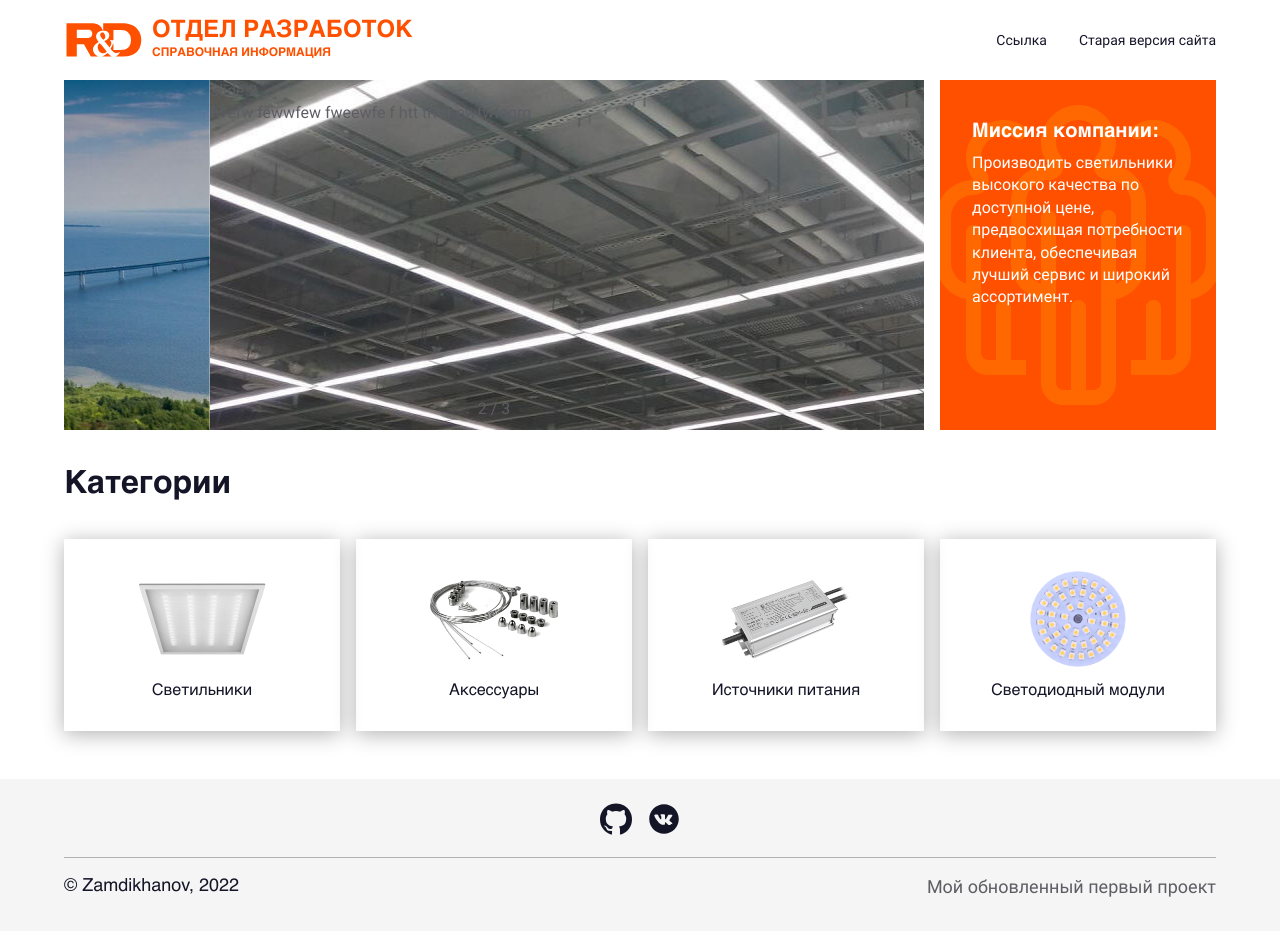
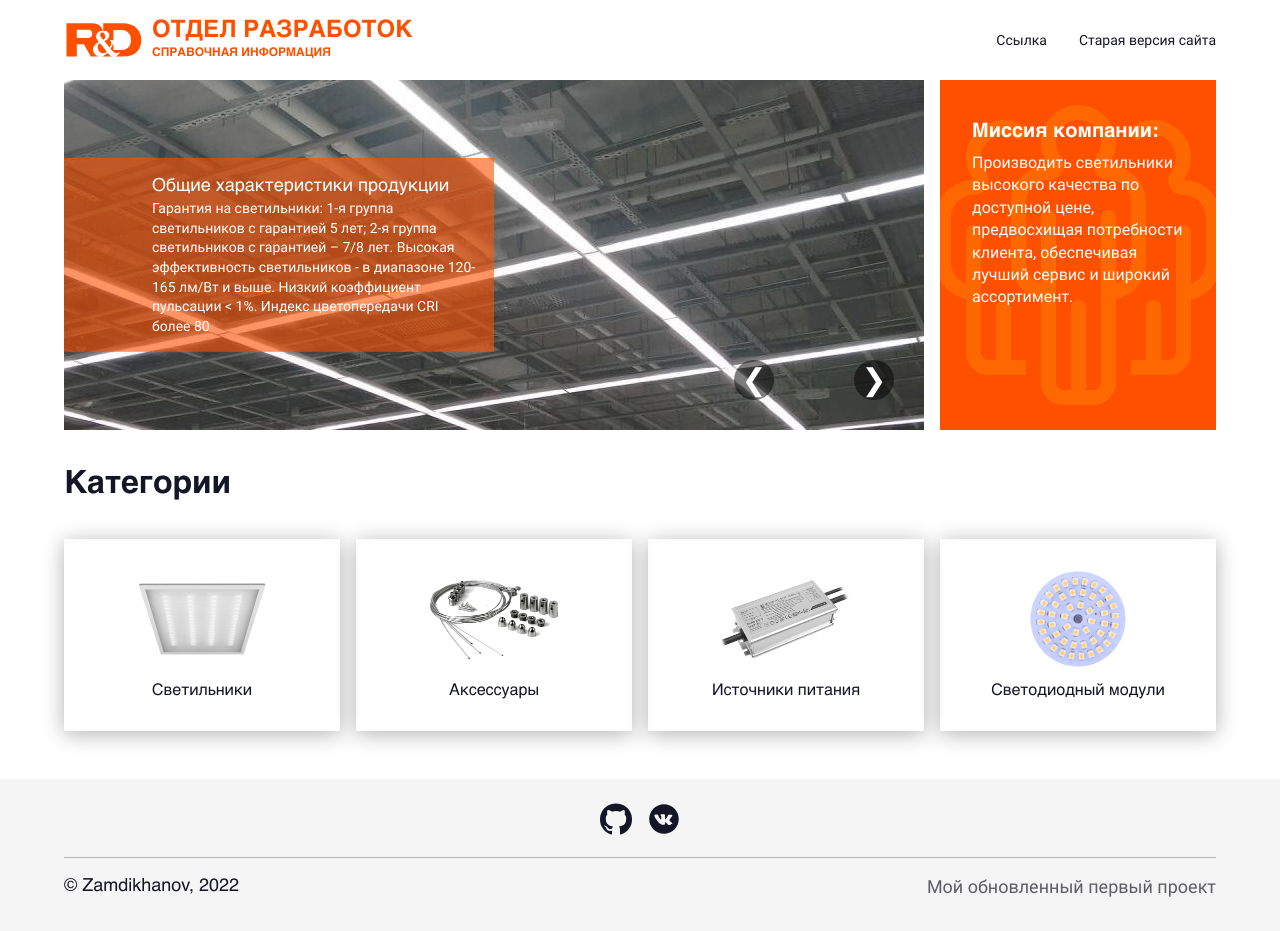
Before and after one commit to Zamdikhanov/reference-information, a React (Create React App) app: page / in a window 1280 px wide. Built offline with nearby package versions, Linux system fonts and the light colour scheme.

Commit message:
stylize slider

```diff
--- a/src/components/Slider/Slider.jsx
+++ b/src/components/Slider/Slider.jsx
@@ -1,47 +1,52 @@
 import React from "react";
 import { Swiper, SwiperSlide } from 'swiper/react';
-import { Navigation, Autoplay, Pagination } from 'swiper';
+import { Navigation, Autoplay } from 'swiper';
 import { sliders } from "./constants";
-import 'swiper/scss';
-import 'swiper/scss/navigation';
-import "swiper/scss/pagination";
+import 'swiper/css';
+import 'swiper/css/navigation';
+import "swiper/css/pagination";
 import css from "./Slider.module.scss";
 
+
 function Slider() {
+    const navigationPrevRef = React.useRef(null);
+    const navigationNextRef = React.useRef(null);
     return (
         <div className={css.wrap}>
             <div className={css.slider_container}>
                 <div className={css.slider_container__content}>
                     <Swiper
-                        modules={[Navigation, Autoplay, Pagination]}
+                        modules={[Autoplay, Navigation]}
                         spaceBetween={0}
                         slidesPerView={1}
                         loop={true}
-                        speed={1000}
-                        pagination={{
-                            type: "fraction",
-                            clickable: true
+                        speed={500}
+                        navigation={{
+                            prevEl: navigationPrevRef.current,
+                            nextEl: navigationNextRef.current,
                         }}
-                        navigation={{
-                            nextEl: '.swiper-button-next',
-                            prevEl: '.swiper-button-prev'
+                        onBeforeInit={(swiper) => {
+                            swiper.params.navigation.prevEl = navigationPrevRef.current;
+                            swiper.params.navigation.nextEl = navigationNextRef.current;
                         }}
+                        grabCursor={true}
                         autoplay={{ delay: 5000 }}
-                        scrollbar={{ draggable: true }}
-                        onSwiper={(swiper) => console.log(swiper)}
-                        onSlideChange={() => console.log('slide change')}
-                        className="mySwiper"
+                        className="swiper"
                     >
                         {
                             sliders.map(slide => (
                                 <SwiperSlide key={slide.id}>
                                     <div className={css.slide} style={{ backgroundImage: `url(${slide.bgImgUrl})` }}>
-                                        <h3>{slide.title}</h3>
-                                        <div>{slide.text}</div>
+                                        <div className={css.slide__text_block}>
+                                            <h3 className={css.title}>{slide.title}</h3>
+                                            <div className={css.text}>{slide.text}</div>
+                                        </div>
                                     </div>
                                 </SwiperSlide>
                             ))
                         }
+                        <div ref={navigationPrevRef} className={css.prev_button}>{String.fromCharCode(10094)}</div>
+                        <div ref={navigationNextRef} className={css.next_button}>{String.fromCharCode(10095)}</div>
                     </Swiper>
                 </div>
                 <div className={css.slider_container__information_block}>
--- a/src/components/Slider/Slider.module.scss
+++ b/src/components/Slider/Slider.module.scss
@@ -58,41 +58,91 @@
 
 .slide {
     display: block;
+    position: relative;
     width: 100%;
     height: 350px;
+    background-position: center;
+    background-repeat: no-repeat;
+    background-size: cover;
+    @media (max-width: 1279px) {
+        height: 310px;
+    }
+    @media (max-width: 767px) {
+        height: 270px;
+    }
+    @media (max-width: 479px) {
+        height: 210px;
+    }
+    &__text_block {
+        position: absolute;
+        left: 0;
+        top: 50%;
+        transform: translateY(-50%);
+        width: 50%;
+        padding: 16px 16px 16px 88px;
+        background-color: rgba($color_main_accent, 0.6);
+        color: #fff;
+        @media (max-width: 1279px) {
+            width: 60%;
+            padding: 16px 16px 16px 32px;
+        }
+        @media (max-width: 767px) {
+            width: 70%;
+            padding: 16px;
+        }
+        @media (max-width: 479px) {
+            width: 100%;
+            padding: 8px 16px;
+        }
+        & .title {
+            color: inherit;
+            font-family: $font_title;
+            font-size: 18px;
+        }
+        &>.text {
+            color: inherit;
+            font-size: 14px;
+            white-space: pre-wrap;
+        }
+    }
 }
 
 .swiper {
     width: 100%;
     height: 100%;
+    position: relative;
 }
 
-.swiper-slide {
-    text-align: center;
-    font-size: 18px;
-    background: #fff;
-    /* Center slide text vertically */
-    display: -webkit-box;
-    display: -ms-flexbox;
-    display: -webkit-flex;
-    display: flex;
-    -webkit-box-pack: center;
-    -ms-flex-pack: center;
-    -webkit-justify-content: center;
-    justify-content: center;
-    -webkit-box-align: center;
-    -ms-flex-align: center;
-    -webkit-align-items: center;
-    align-items: center;
+.swiper-wrapper {
+    position: relative;
 }
 
-.swiper-slide img {
-    display: block;
-    width: 100%;
-    height: 100%;
-    object-fit: cover;
+.prev_button,
+.next_button {
+    height: 40px;
+    width: 40px;
+    font-size: 30px;
+    position: absolute;
+    text-align: center;
+    z-index: 1;
+    line-height: 40px;
+    border-radius: 50%;
+    cursor: pointer;
+    background: rgba(0, 0, 0, .5);
+    transition: all .5s ease;
+    pointer-events: auto;
+    color: #fff;
+    @media (max-width: 767px) {
+        display: none;
+    }
 }
 
-.swiper-button-next {
-    color: red;
+.prev_button {
+    bottom: 30px;
+    right: 150px;
 }
+
+.next_button {
+    bottom: 30px;
+    right: 30px;
+}
--- a/src/components/Slider/constants.js
+++ b/src/components/Slider/constants.js
@@ -4,20 +4,24 @@ import bgImgUrl03 from '../../assets/images/slider/slide03.jpg';
 
 export const sliders = [{
         id: 1,
-        title: 'Slide 1',
-        text: 'fwefw fewwfew fweewfe fewh r rr r fwfegrg',
+        title: 'ВАШ ПУТЬ К ПРАВИЛЬНОМУ СВЕТУ',
+        text: 'Ульяновская компания на рынке светодиодной продукции с 2013 года. Входим в ТОП крупнейших производителей светодиодной продукции. Держим лидирующую позицию по ритейлу.',
         bgImgUrl: bgImgUrl01,
     },
     {
         id: 2,
-        title: 'Slide 2',
-        text: 'fwefw fewwfew fweewfe f htt trhtr ewfwfegrg',
+        title: 'Общие характеристики продукции',
+        text: 'Гарантия на светильники: 1-я группа светильников с гарантией 5 лет; 2-я группа светильников с гарантией – 7/8 лет. Высокая эффективность светильников - в диапазоне 120-165 лм/Вт и выше. Низкий коэффициент пульсации < 1%. Индекс цветопередачи CRI более 80',
         bgImgUrl: bgImgUrl02,
     },
     {
         id: 3,
-        title: 'Slide 3',
-        text: 'fwefw fewwfew fweewfe fewfwfefg fghf gfhg grg',
+        title: 'Серии светильников',
+        text: `FG – универсальные светильники
+FI – индустриальные светильники
+FT – трековые светильники
+FD – прожекторные светильники
+FP/FW – уличные светильники`,
         bgImgUrl: bgImgUrl03,
     },
 ]
```
